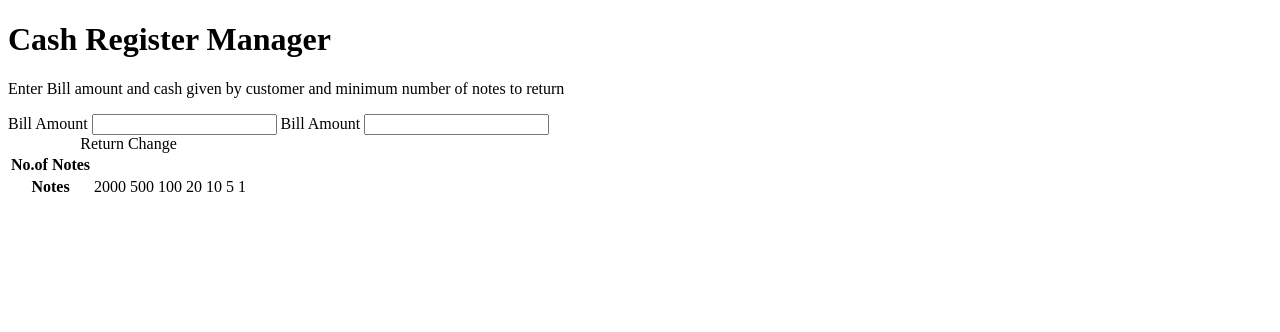
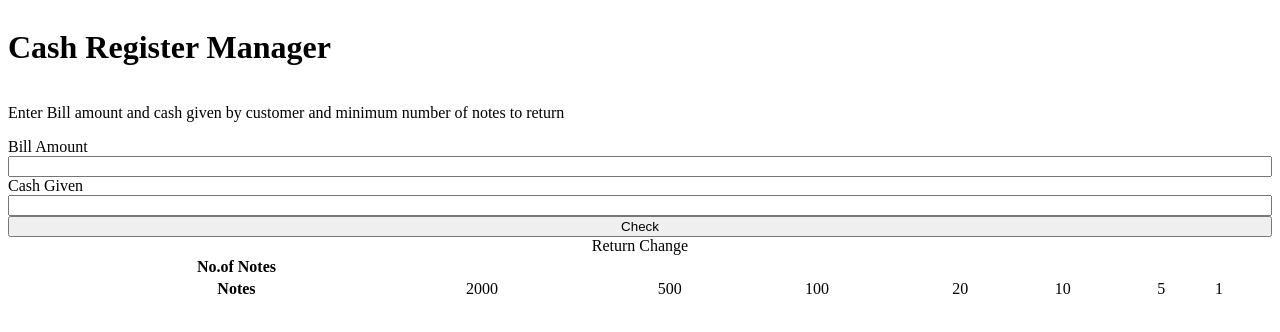
Before and after one commit to BhargaviSheth/Cash-Register-JS, a plain HTML site: page index.html in a window 1280 px wide. Drawn offline with Linux system fonts and the light colour scheme.

Commit message:
getting element in js

```diff
--- a/app.js
+++ b/app.js
@@ -0,0 +1,5 @@
+const billAmount = document.querySelector('#bill-Amount')
+const checkbutton = document.querySelector('#check-button')
+const cashGiven = document.querySelector('#Cash-given')
+
+checkbutton.addEventListener('click' , () => console.log("clicked"));
--- a/index.html
+++ b/index.html
@@ -14,8 +14,9 @@
     </p>
     <label for ="bill-Amount">Bill Amount</label>
     <input id = "bill-Amount" type="text"/>
-    <label for ="Cash-given">Bill Amount</label>
+    <label for ="Cash-given">Cash Given</label>
     <input id = "Cash-given" type="text"/>
+    <button class="check-button">Check</button>
     <table class="change-table">
       <caption>Return Change</caption>
       <tr>
--- a/style.css
+++ b/style.css
@@ -0,0 +1,9 @@
+*{
+
+}
+
+.container{
+  display: flex;
+  flex-direction: column;
+  width: 50vm;
+}
```
